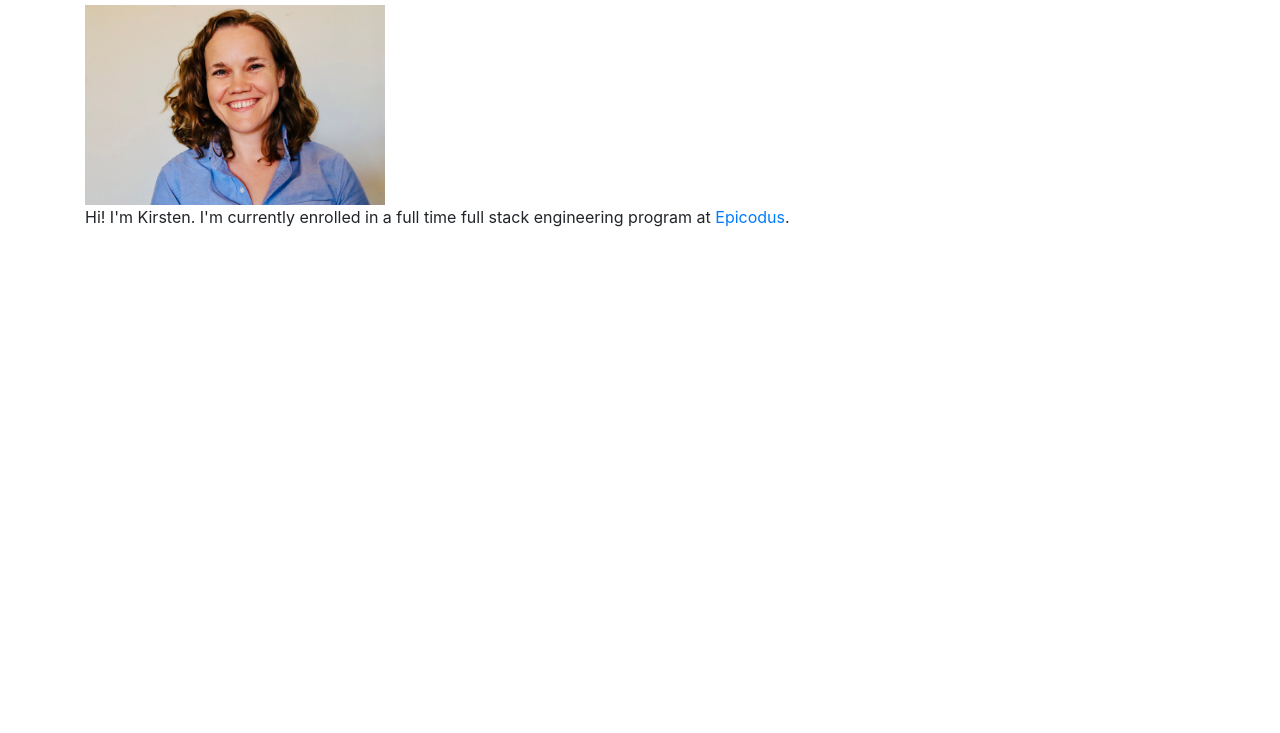
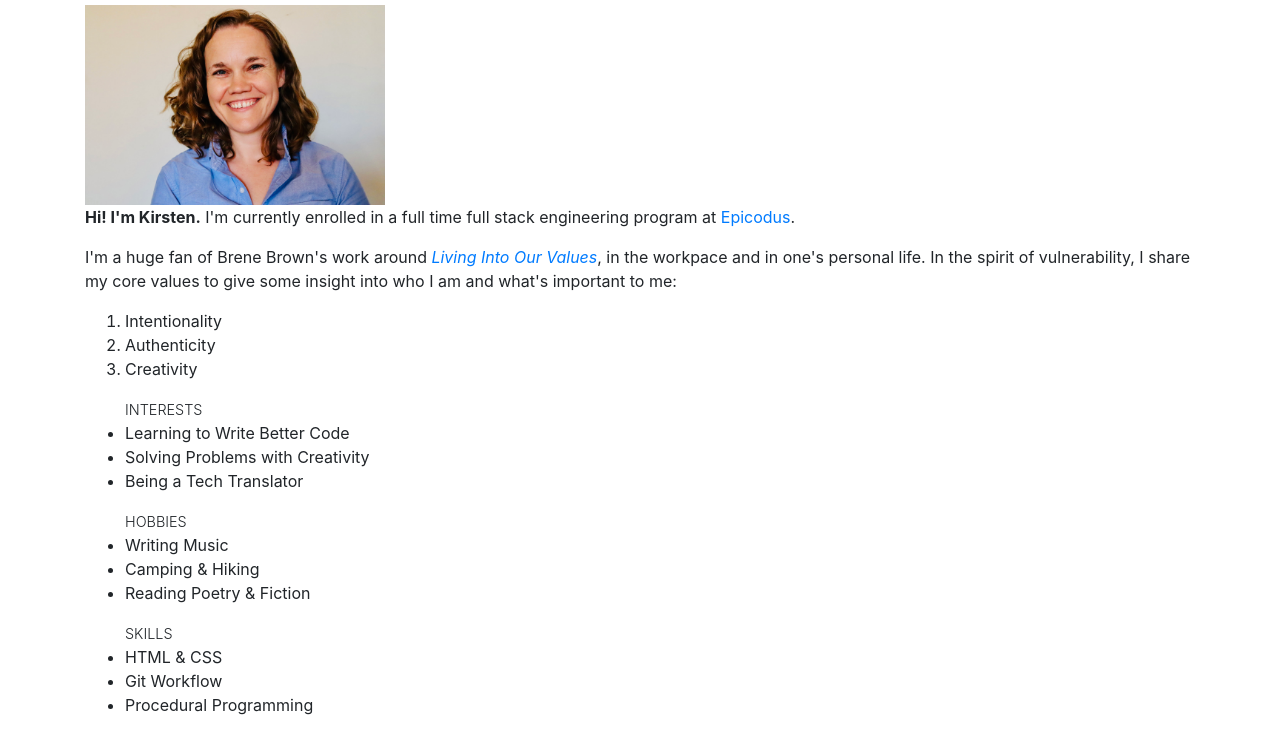
Before and after one commit to kirstenopstad/portfolio, a plain HTML site: page index.html in a window 1280 px wide. Shown: the part 397-1130 px from the top of the page. Before the commit the page ends 800 px from the top, so only its background shows below. Drawn offline with Linux system fonts and the light colour scheme.

Commit message:
Add interests, hobbies, skills lists & core values

```diff
--- a/css/styles.css
+++ b/css/styles.css
@@ -4,3 +4,8 @@
 .header img {
   max-width: 100%;
 }
+.list-title {
+  text-transform: uppercase;
+  font-weight: 300;
+  font-size: 90%;
+}
--- a/index.html
+++ b/index.html
@@ -17,13 +17,34 @@
     <!-- "About Me" section that includes: -->
     <div class="about">
       <h2>About</h2>
+      <!-- Photo -->
       <img src="img/ko-headshot.JPG" alt="Profile photo of Kirsten">
-      <p>Hi! I'm Kirsten. I'm currently enrolled in a full time full stack engineering program at <a href="http://epicodus.com">Epicodus</a>.</p>
+      <!-- Background: brief first-person intro narrative (Elevator pitch length) -->
+      <p><strong>Hi! I'm Kirsten.</strong> I'm currently enrolled in a full time full stack engineering program at <a href="http://epicodus.com">Epicodus</a>.</p>
+      <p>I'm a huge fan of Brene Brown's work around <a href="https://brenebrown.com/resources/living-into-our-values/"><em>Living Into Our Values</em></a>, in the workpace and in one's personal life. In the spirit of vulnerability, I share my core values to give some insight into who I am and what's important to me:</p>
+      <ol>
+        <li>Intentionality</li>
+        <li>Authenticity</li>
+        <li>Creativity</li>
+        </ol>
+      <!-- Current Interests: interests, hobbies, skills -->
+      <!-- TODO: Format ul titles with spans -->
+      <ul><span class="list-title">Interests</span>
+        <li>Learning to Write Better Code</li>
+        <li>Solving Problems with Creativity</li>
+        <li>Being a Tech Translator</li>
+      </ul>
+      <ul><span class="list-title">Hobbies</span>
+        <li>Writing Music</li>
+        <li>Camping & Hiking</li>
+        <li>Reading Poetry & Fiction</li>
+      </ul>
+      <ul><span class="list-title">Skills</span>
+        <li>HTML & CSS</li>
+        <li>Git Workflow</li>
+        <li>Procedural Programming</li>
+      </ul>
     </div>
-
-      <!-- Photo -->
-      <!-- Background: brief first-person intro narrative (Elevator pitch length) -->
-      <!-- Current Interests: interests, hobbies, skills -->
     <!-- "Portfolio" section that includes: -->
       <!-- Spoons -->
       <!-- KO.com  -->
```
